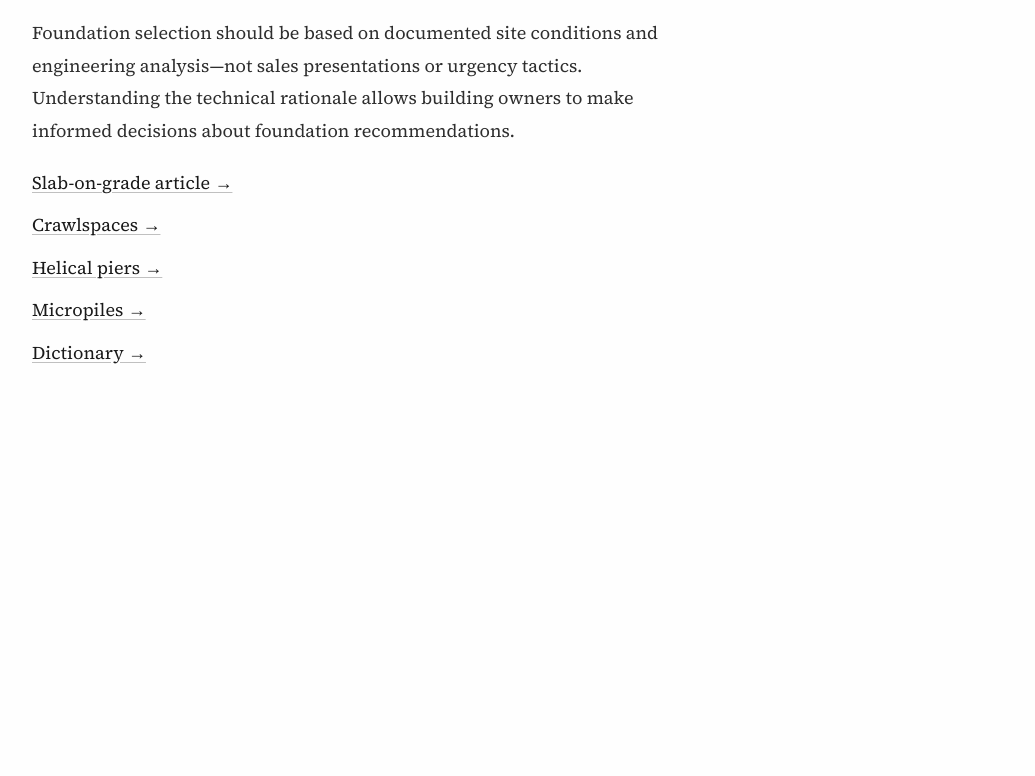
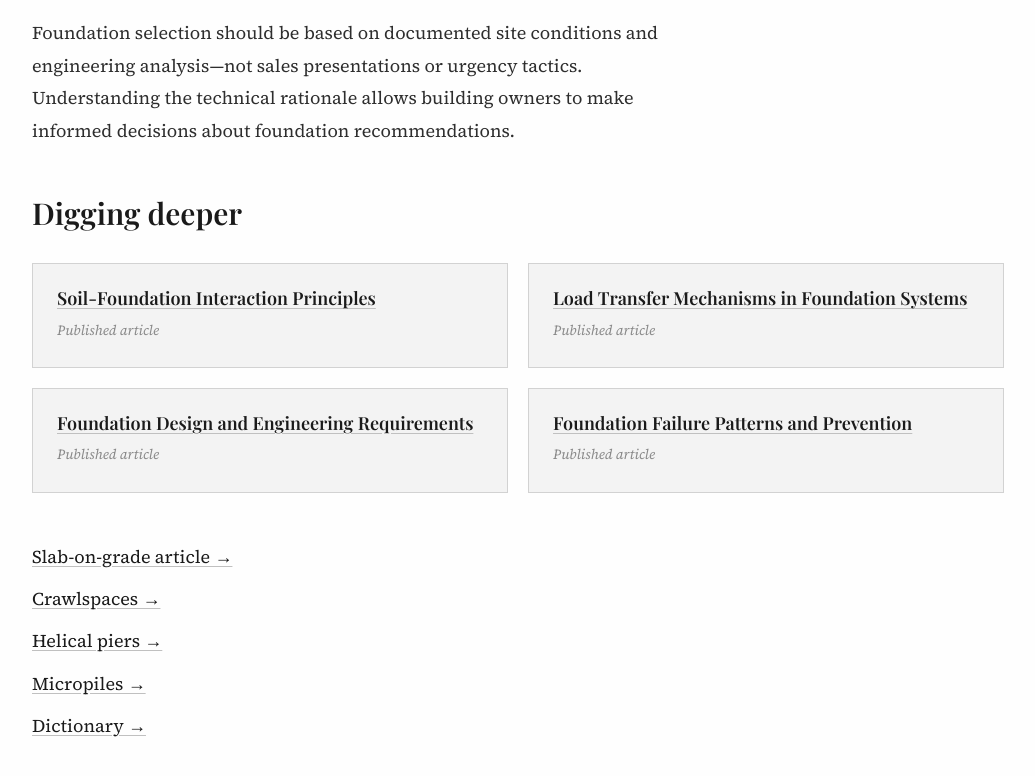
Before and after one commit to tappel003-byte/myfoundationrepairconsultant, an Astro site: page /foundation-types in a window 1280 px wide. Shown: the part 5139-5915 px from the top of the page, without its empty margins (122-1157 px from the left). Before the commit the page ends 5684 px from the top, so only its background shows below. Built offline with nearby package versions, Linux system fonts and the light colour scheme; Astro itself is replaced by a stand-in of ours; a web font is replaced by a local one.

Commit message:
Restore Foundation Types Digging deeper grid and link the four papers.

```diff
--- a/src/pages/foundation-types.astro
+++ b/src/pages/foundation-types.astro
@@ -37,6 +37,25 @@ const body = start >= 0 ? extracted.slice(start) : extracted;
     topicsStyle="list"
   >
     <Fragment set:html={body} />
+    <h2 class="section-heading">Digging deeper</h2>
+    <div class="deeper-grid">
+      <div class="deeper-card">
+        <h4><a href="/all-articles/soil-foundation-interaction-principles">Soil-Foundation Interaction Principles</a></h4>
+        <p>Published article</p>
+      </div>
+      <div class="deeper-card">
+        <h4><a href="/all-articles/load-transfer-mechanisms-in-foundation-systems">Load Transfer Mechanisms in Foundation Systems</a></h4>
+        <p>Published article</p>
+      </div>
+      <div class="deeper-card">
+        <h4><a href="/all-articles/foundation-design-and-engineering-requirements">Foundation Design and Engineering Requirements</a></h4>
+        <p>Published article</p>
+      </div>
+      <div class="deeper-card">
+        <h4><a href="/all-articles/foundation-failure-patterns-and-prevention">Foundation Failure Patterns and Prevention</a></h4>
+        <p>Published article</p>
+      </div>
+    </div>
     <div class="related-links">
       <a href="/all-articles/slab-on-grade-foundations-what-they-are-and-what-they-dont-automatically-tell-you">Slab-on-grade article →</a>
       <a href="/all-articles/crawlspaces-what-they-are-and-why-they-get-blamed-for-so-many-problems">Crawlspaces →</a>
```
